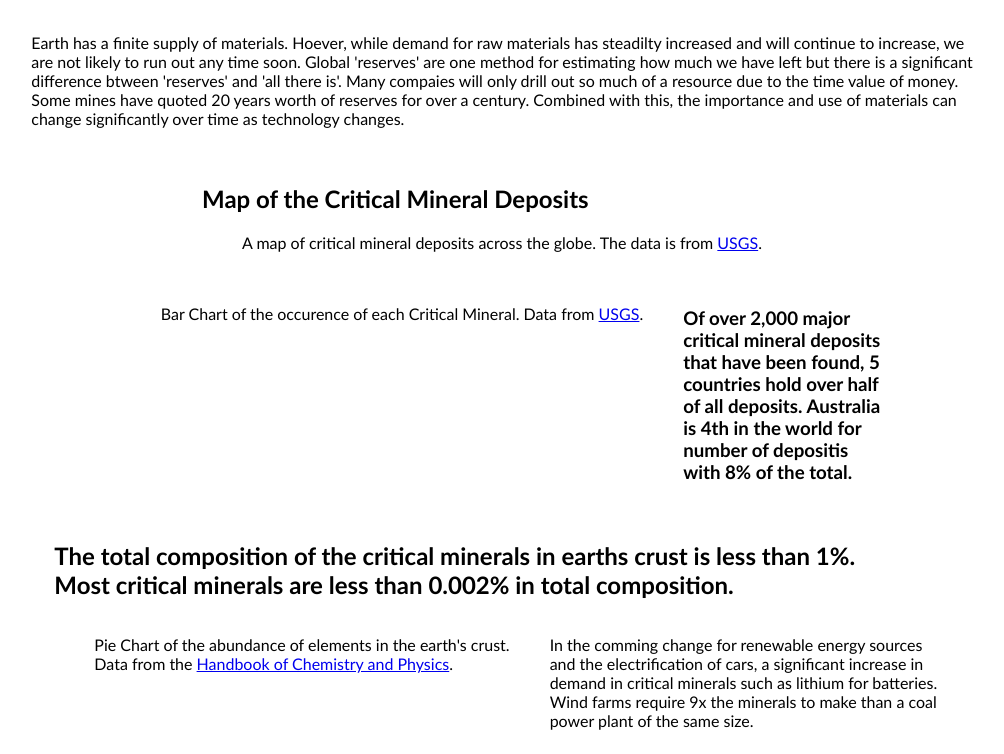
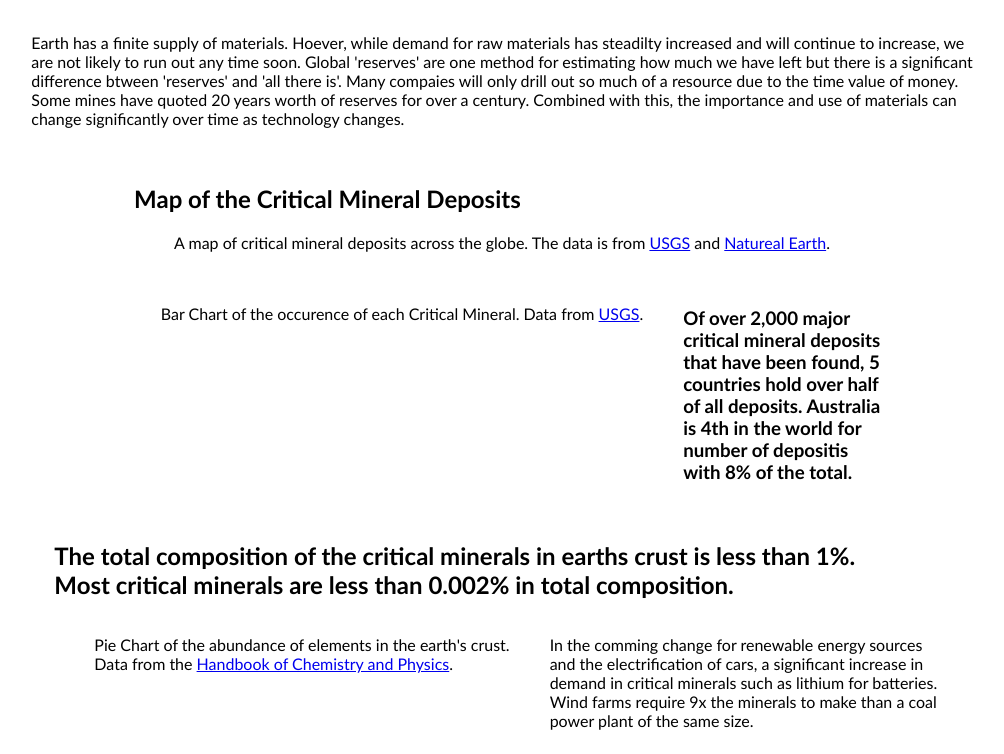
Before and after one commit to kkir0008/FIT3179-Assignment-2, a plain HTML site: page index.html in a window 1280 px wide. Shown: the part 116-870 px from the top of the page, without its empty margins (138-1142 px from the left). Drawn offline with Linux system fonts and the light colour scheme; a script that the page names is missing.

Commit message:
Add files via upload

```diff
--- a/index.html
+++ b/index.html
@@ -49,7 +49,7 @@
         <figure>
           <div id="Map" class="vis-container"></div>
           <figcaption>A map of critical mineral deposits across the globe. The data is from <a
-              href="https://mrdata.usgs.gov/pp1802/" target="_blank">USGS</a>.</figcaption>
+              href="https://mrdata.usgs.gov/pp1802/" target="_blank">USGS</a> and <a href="https://www.naturalearthdata.com/downloads/10m-cultural-vectors/">Natureal Earth</a>.</figcaption>
         </figure>
       </div>
 
```
